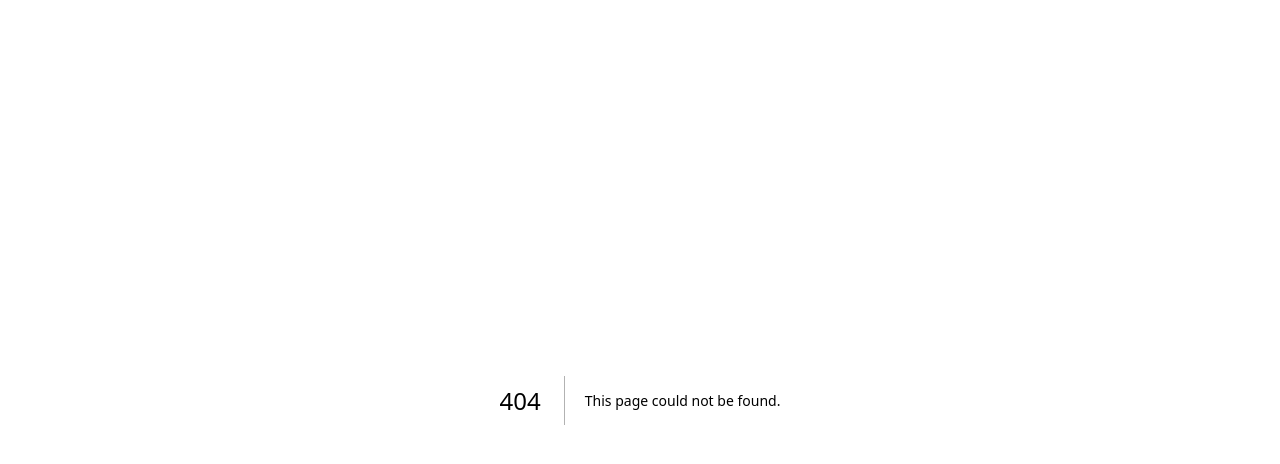
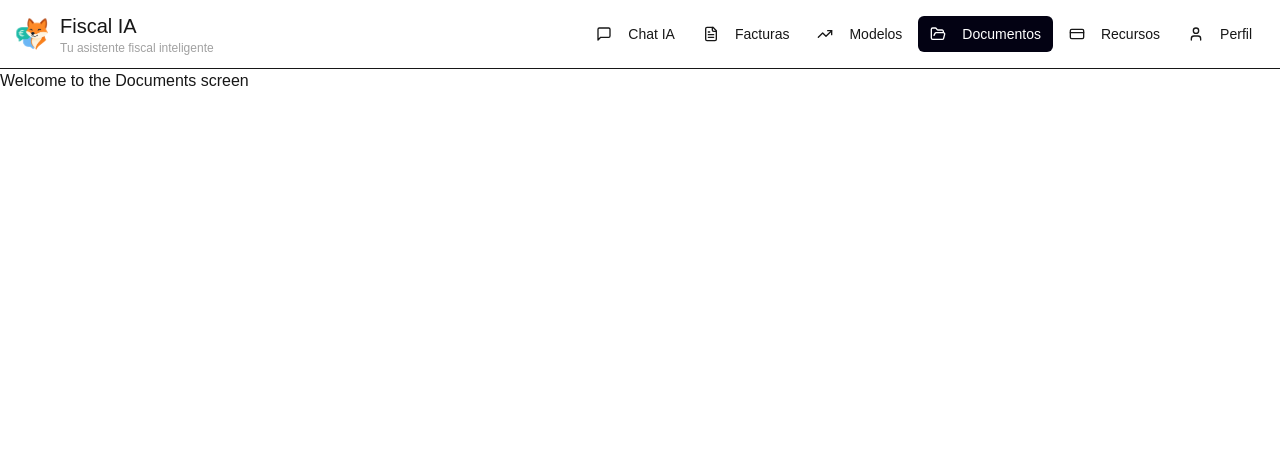
Before and after one commit to Jowito2000/fiscalia, a Next.js app: page /documents in a window 1280 px wide. Before the commit this address had no page. Shown: the top 464 px of the page. Built offline with nearby package versions, Linux system fonts and the light colour scheme.

Commit message:
buttons implementation part 1

```diff
--- /dev/null
+++ b/app/(root)/documents/page.tsx
@@ -0,0 +1,7 @@
+export default function Documents() {
+  return (
+    <div>
+      <h1>Welcome to the Documents screen</h1>
+    </div>
+  );
+}
--- a/app/components/NavigationBar.tsx
+++ b/app/components/NavigationBar.tsx
@@ -1,4 +1,6 @@
+"use client"
 import { NavigationButton } from "./ui/navigation-button";
+
 import {
   MessageSquare,
   FileText,
@@ -51,6 +53,7 @@ const navigationItems = [
 
 
 export const NavigationBar = () => {
+
   return (
     <div className="hidden px-4 py-3 md:flex items-center space-x-1">
         {
--- a/app/components/ui/navigation-button.tsx
+++ b/app/components/ui/navigation-button.tsx
@@ -1,27 +1,45 @@
-import { LucideProps } from "lucide-react";
+"use client"
 import Link from "next/link";
-import { ForwardRefExoticComponent, RefAttributes } from "react";
+import { usePathname } from "next/navigation";
+import { cva} from "class-variance-authority";
 
 
 interface NavigationButtonProps {
   pagename: string;
   path: string;
-  icon: ForwardRefExoticComponent<Omit<LucideProps, "ref"> & RefAttributes<SVGSVGElement>>
+  icon: React.ElementType
 }
+const linkVariants = cva(
+  "inline-flex items-center justify-center gap-2 whitespace-nowrap rounded-md text-sm font-medium transition-all disabled:pointer-events-none disabled:opacity-50 [&_svg]:pointer-events-none [&_svg:not([class*='size-'])]:size-4 shrink-0 [&_svg]:shrink-0 focus-visible:border-ring focus-visible:ring-ring/50 focus-visible:ring-[3px]  ",
+  {
+    variants: {
+      variant: {
+        default: "bg-primary text-primary-foreground hover:bg-primary/90",
+        ghost:
+          "hover:bg-accent hover:text-accent-foreground dark:hover:bg-accent/50",
+      },
+      size: {
+        default: "h-9 px-4 py-2 has-[>svg]:px-3",
+        sm: "h-8 rounded-md gap-1.5 px-3 has-[>svg]:px-2.5",
+        lg: "h-10 rounded-md px-6 has-[>svg]:px-4",
+        icon: "size-9 rounded-md",
+      },
+    },
+    defaultVariants: {
+      variant: "default",
+      size: "default",
+    },
+  },
+);
 
 export const NavigationButton = ({ pagename = "home", path = "/", icon }: NavigationButtonProps) => {
     const Icon = icon;
+    const currentpath = usePathname();
+    const isActive = currentpath === path;
     return (
     <Link
-        className="space-x-2"
-        href={path}
-        /*variant={
-        currentView === item.id
-            ? "default"
-            : "ghost"
-        }        */
-
-        >
+        className= {`space-x-2 ${linkVariants({ variant: isActive ? "default" : "ghost" })}`}
+        href={path}>
         <Icon className="w-4 h-4" />
         <span>{pagename}</span>
     </Link>
--- a/app/globals.css
+++ b/app/globals.css
@@ -3,8 +3,15 @@
 :root {
   --background: #ffffff;
   --foreground: #171717;
+  --accent: #e9ebef;
+  --accent-foreground: #030213;
   --muted: #ececf0;
   --muted-foreground: oklch(0.708 0 0);
+  --primary: #030213;
+  --primary-foreground: oklch(1 0 0);
+  --font-weight-medium: 500;
+  --font-weight-normal: 400;
+
 }
 
 @theme inline {
@@ -12,6 +19,11 @@
   --color-foreground: var(--foreground);
   --color-muted: var(--muted);
   --color-muted-foreground: var(--muted-foreground);
+  --color-primary: var(--primary);
+  --color-primary-foreground: var(--primary-foreground);
+  --color-accent: var(--accent);
+  --color-accent-foreground: var(--accent-foreground);
+
   --font-sans: var(--font-geist-sans);
   --font-mono: var(--font-geist-mono);
 }
--- a/package.json
+++ b/package.json
@@ -22,6 +22,7 @@
     "@tailwindcss/postcss": "^4",
     "tailwindcss": "^4",
     "eslint": "^9",
-    "eslint-config-next": "16.0.2"
+    "eslint-config-next": "16.0.2",
+    "class-variance-authority": "^0.7.1"
   }
 }
```
Also changed, not shown: 1 other file (tests, documents, lock files or other folders).
